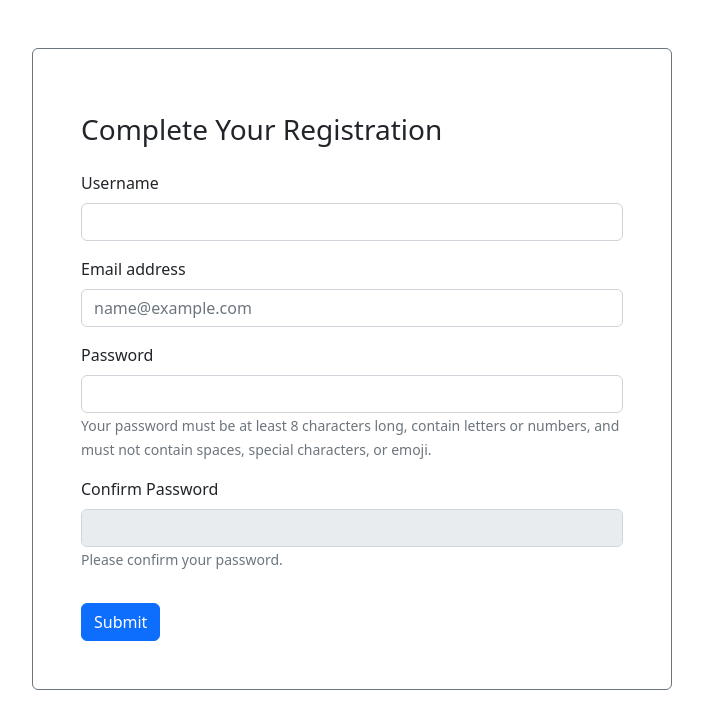
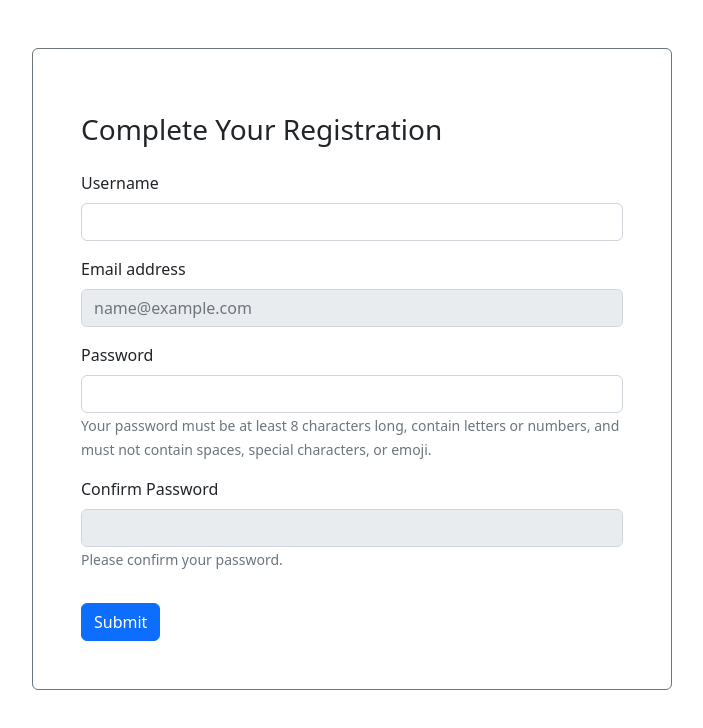
Before and after one commit to jkirira/react-game-shop, a React (Vite) app: page /confirm-email in a window 1280 px wide. Shown: the top 728 px of the page, without its empty margins (288-991 px from the left). Built offline with nearby package versions, Linux system fonts and the light colour scheme; no server answers.

Commit message:
Making email field uneditable for registration to prevent reusing the jwt token.

```diff
--- a/src/pages/ConfirmEmail.jsx
+++ b/src/pages/ConfirmEmail.jsx
@@ -21,10 +21,13 @@ export default function ConfirmEmail() {
     useEffect(() => {
         emailConfirmationApi({token: email_confirmation_token})
                 .then(response => {
-                    console.log(response.body)
+                    // console.log(response.data)
+                    if(emailRef.current) {
+                        emailRef.current.value = response.data.data.email
+                    }
                 })
                 .catch(error => {
-                    console.log(error.response.body)
+                    console.log(error.response.data)
                     navigate('/login');
                 })
     }, [email_confirmation_token]);
@@ -94,7 +97,7 @@ export default function ConfirmEmail() {
 
                     <Form.Group className="mb-3" controlId="emailInput">
                         <Form.Label>Email address</Form.Label>
-                        <Form.Control ref={emailRef} required type="email" placeholder="name@example.com" />
+                        <Form.Control ref={emailRef} disabled required type="email" placeholder="name@example.com" />
                     </Form.Group>
 
                     <Form.Group className="mb-3">
```
